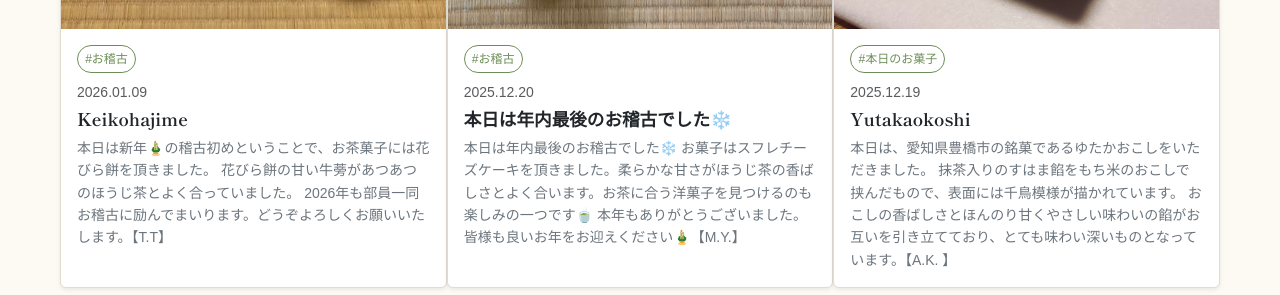
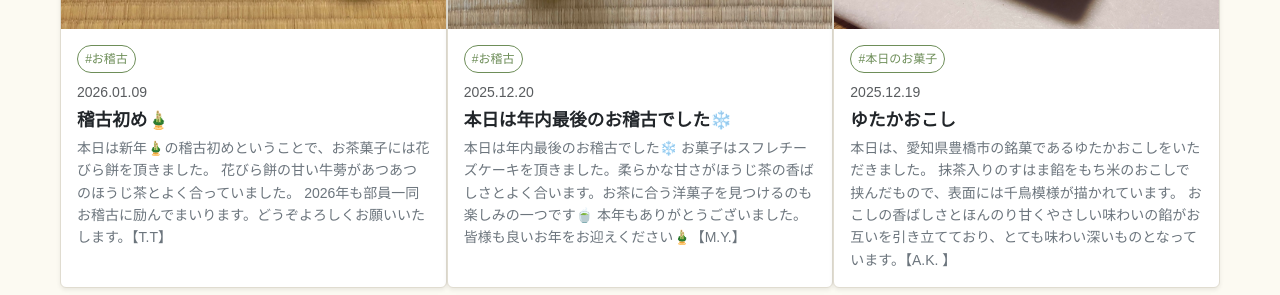
Before and after one commit to citrusml/sencha_ut, a Jekyll site: the page built from gallery.html, in a window 1280 px wide and 900 px high, scrolled down 845 px. Shown: the part 154-449 px from the top of the window. Built offline with Jekyll 4.4.1, drawn with Linux system fonts in a browser that asks for light colours; some web fonts are replaced.

Commit message:
投稿のタイトルを設定

```diff
--- a/_posts/2025-12-19-yutakaokoshi.md
+++ b/_posts/2025-12-19-yutakaokoshi.md
@@ -1,5 +1,6 @@
 ---
 layout: post
+title: "ゆたかおこし"
 tags: [本日のお菓子]
 image: "assets/images/posts/2025-12-19.jpg"
 ---
--- a/_posts/2026-01-09-keikohajime.md
+++ b/_posts/2026-01-09-keikohajime.md
@@ -1,5 +1,6 @@
 ---
 layout: post
+title: "稽古初め🎍"
 tags: [お稽古]
 image: "assets/images/posts/2026-01-09.jpg"
 ---
```
